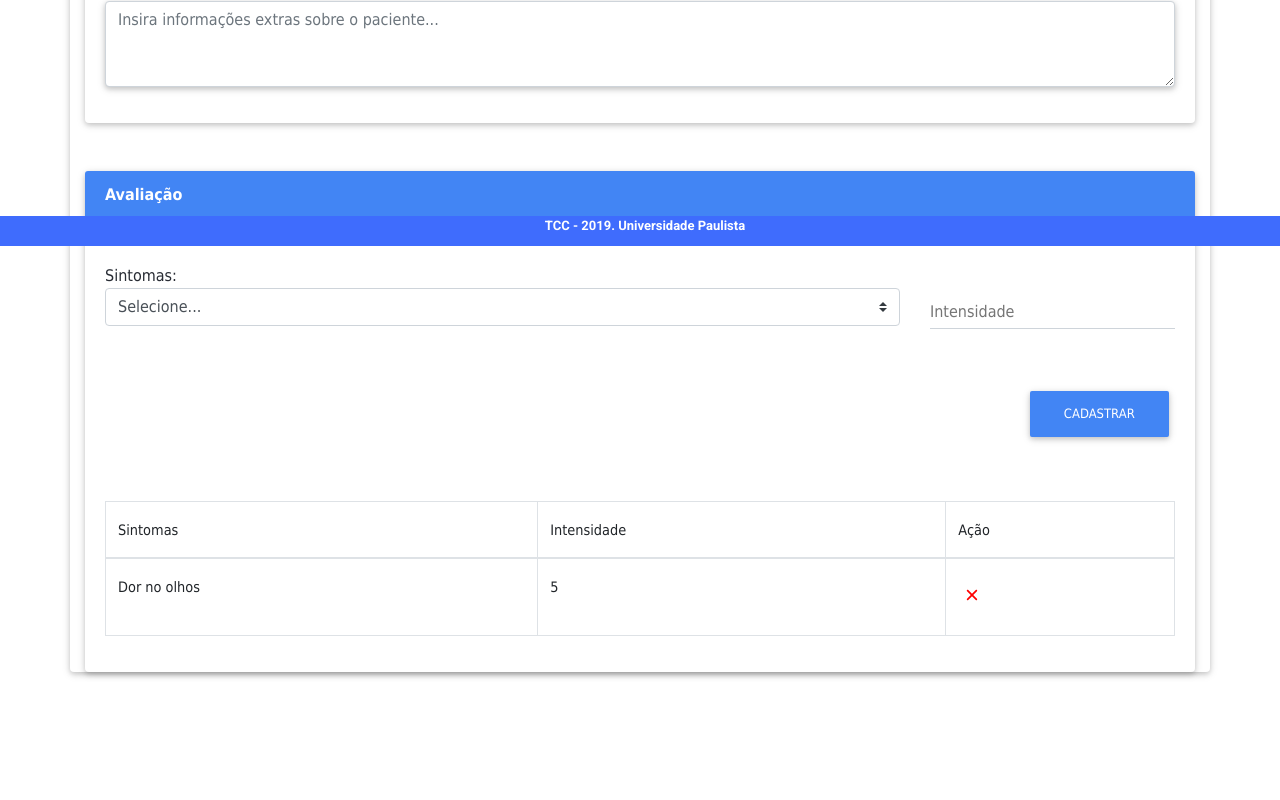
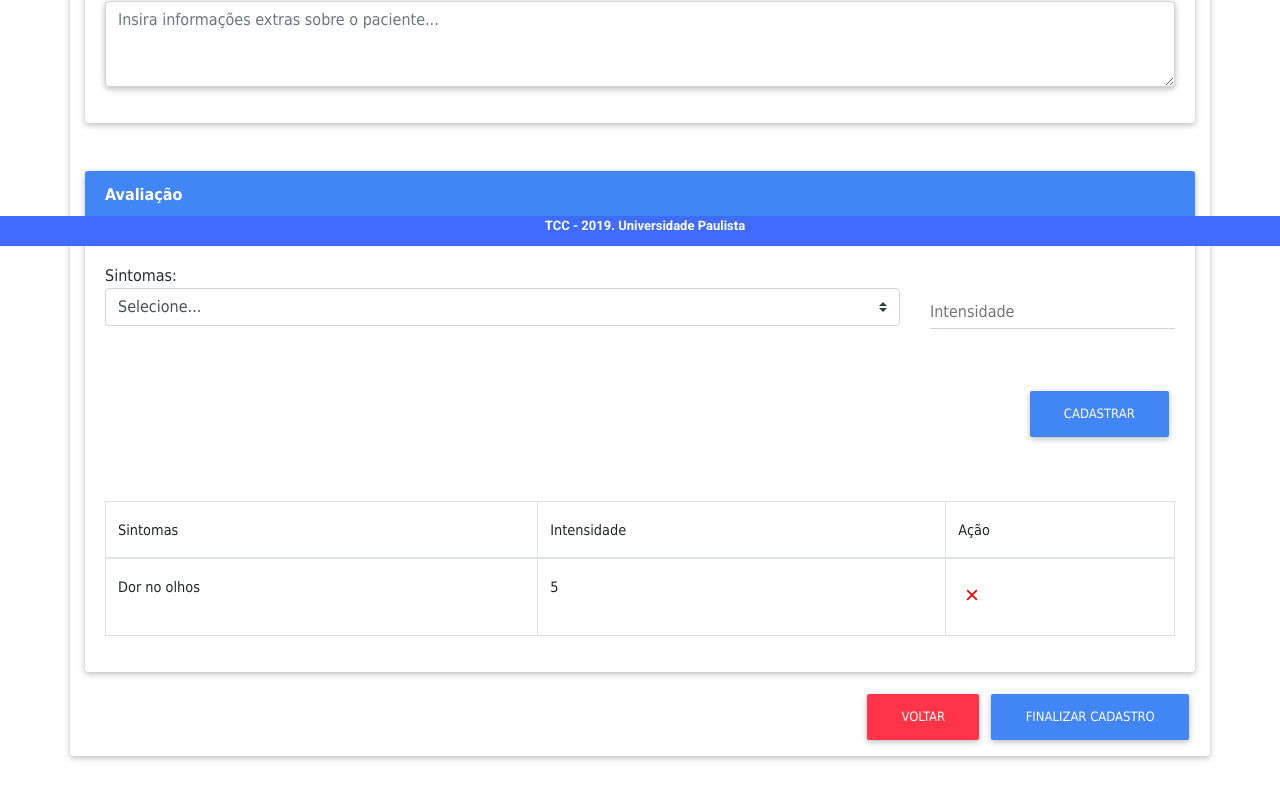
Before and after one commit to matheusangelo/material-bootstrap-react, a React (Create React App) app: page /master/prontuario in a window 1280 px wide. Shown: the part 554-1354 px from the top of the page. Before the commit the page ends 1274 px from the top, so only its background shows below. Built offline with nearby package versions, Linux system fonts and the light colour scheme.

Commit message:
Ajuste prontuario

```diff
--- a/src/components/Paciente/Prontuario.jsx
+++ b/src/components/Paciente/Prontuario.jsx
@@ -205,6 +205,12 @@ export default function Prontuario() {
                         </Card>
                     </Col>
                 </Row>
+                <Row className="text-right mt-3">
+                    <Col>
+                        <Button color="danger" className="mb-3" onClick={() => setSintomas()}>Voltar</Button>
+                        <Button color="primary" className="mb-3" onClick={() => setSintomas()}>Finalizar cadastro</Button>
+                    </Col>
+                </Row>
             </Container>
         </div>
 
```
